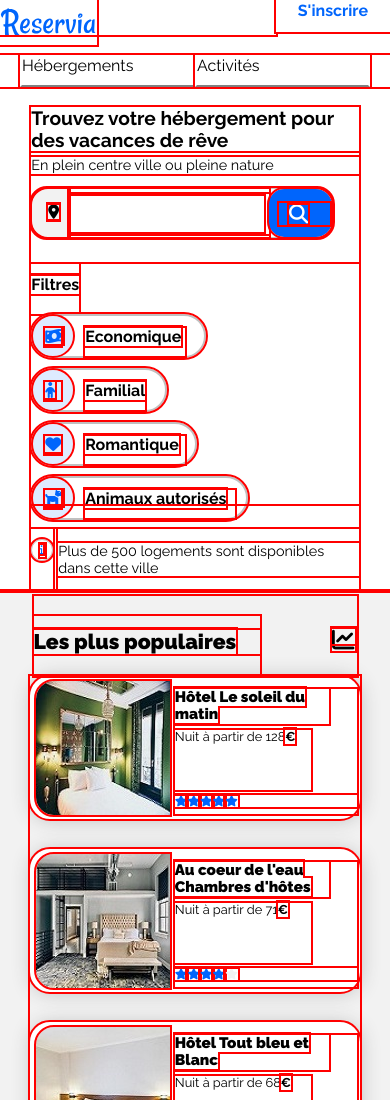
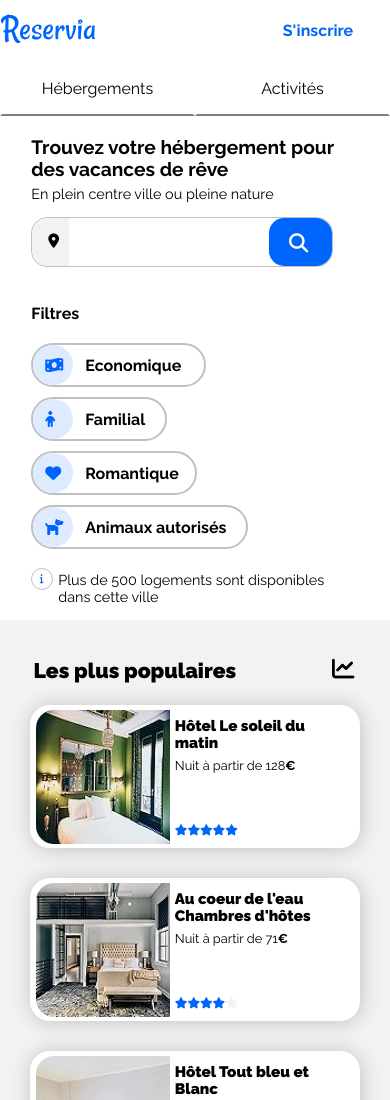
Before and after one commit to tlamarquepro/OCProjetTL, a plain HTML site: page index.html in a window 390 px wide. Shown: the top 1100 px of the page. Drawn offline with nearby package versions, Linux system fonts and the light colour scheme.

Commit message:
finalisation nav

```diff
--- a/reservia-css.css
+++ b/reservia-css.css
@@ -1,7 +1,3 @@
-*
-{
-    outline: 2px red solid;
-}
 main
 {
 	margin: auto;
@@ -37,6 +33,7 @@ main
 	.conteneur_head
 	{
 		display: flex;
+	    align-items: center;
 	    min-width: 280px;
 	    flex-wrap: wrap;
 	    width: 100%;
@@ -47,30 +44,33 @@ main
 		height: 35px;
     	width: 60px;
     	flex-grow: 1;
+    	padding-bottom: 12px;
 	}
 	.bloc_nav
 	{
 		display: flex;
    		width: 300px;
-    	padding: 0 20px;
-    	height: 32px;
+    	justify-content: space-around;
+    	height: 58px;
 	}
 	.nav_heb
 	{
 		font-family: Raleway;
+		padding-top: 20px;
 		border: 2px white solid;
 	}
 	.nav_act
 	{
 		font-family: Raleway;
+		padding-top: 20px;
 		border: 2px white solid;
 	}
 	.nav_sins
 	{
 		font-family: Raleway;
 		border: 2px white solid;
-		padding: 0 20px;
-		height: 28px;
+		padding-top: 20px;
+		height: 34px;
 	}
 	.nav_heb:hover
 	{
@@ -1142,17 +1142,18 @@ a
 		background-image: url("images/Hebergements/Hotel_chez_Amina.jpg");
 	}
 }
-@media all and (max-width: 577px)
+@media all and (max-width: 445px)
 {
 	.bloc_nav
 	{
 		order: 3;
 		flex-grow: 1;
-		margin-top: 20px;
 	}
 	.nav_sins
 	{
 		order: 2;
+		width: 140px;
+		text-align: center;
 	}
 	.nav_sins:hover
 	{
@@ -1160,8 +1161,9 @@ a
 	}
 	.nav_heb, .nav_act
 	{
-		width: 49vw;
+		width: 50%;
 		border-bottom: 2px grey solid;
+		text-align: center;
 	}
 	.nav_heb:hover, .nav_act:hover
 	{
@@ -1252,12 +1254,3 @@ a
 		width:90%;
 	}
 }
-@media all and (max-width: 340px)
-{
-	.nav_heb, .nav_act
-	{
-		width: 166px;
-		height: 30px;
-		border-bottom: 2px grey solid;
-	}
-}
```
